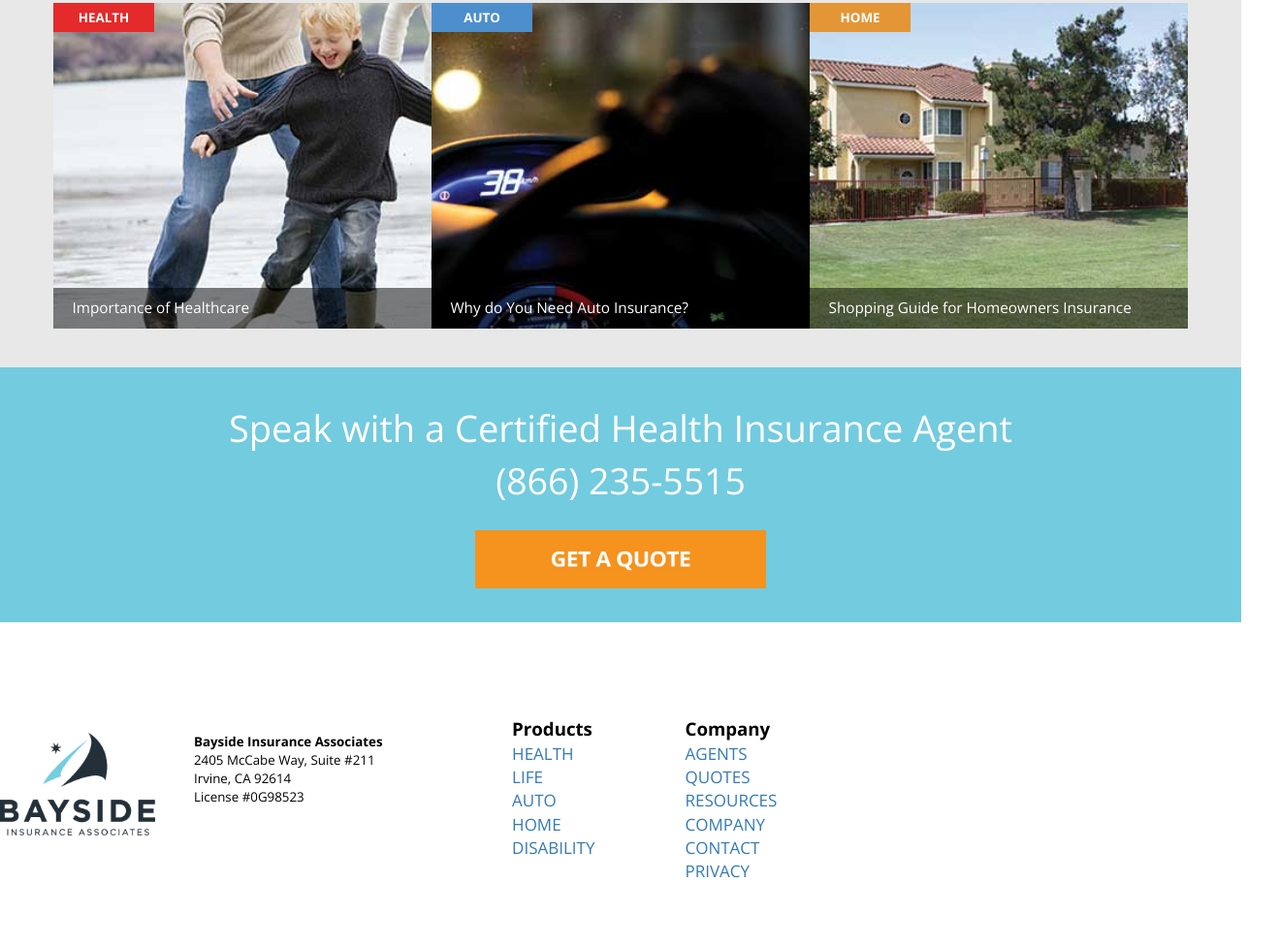
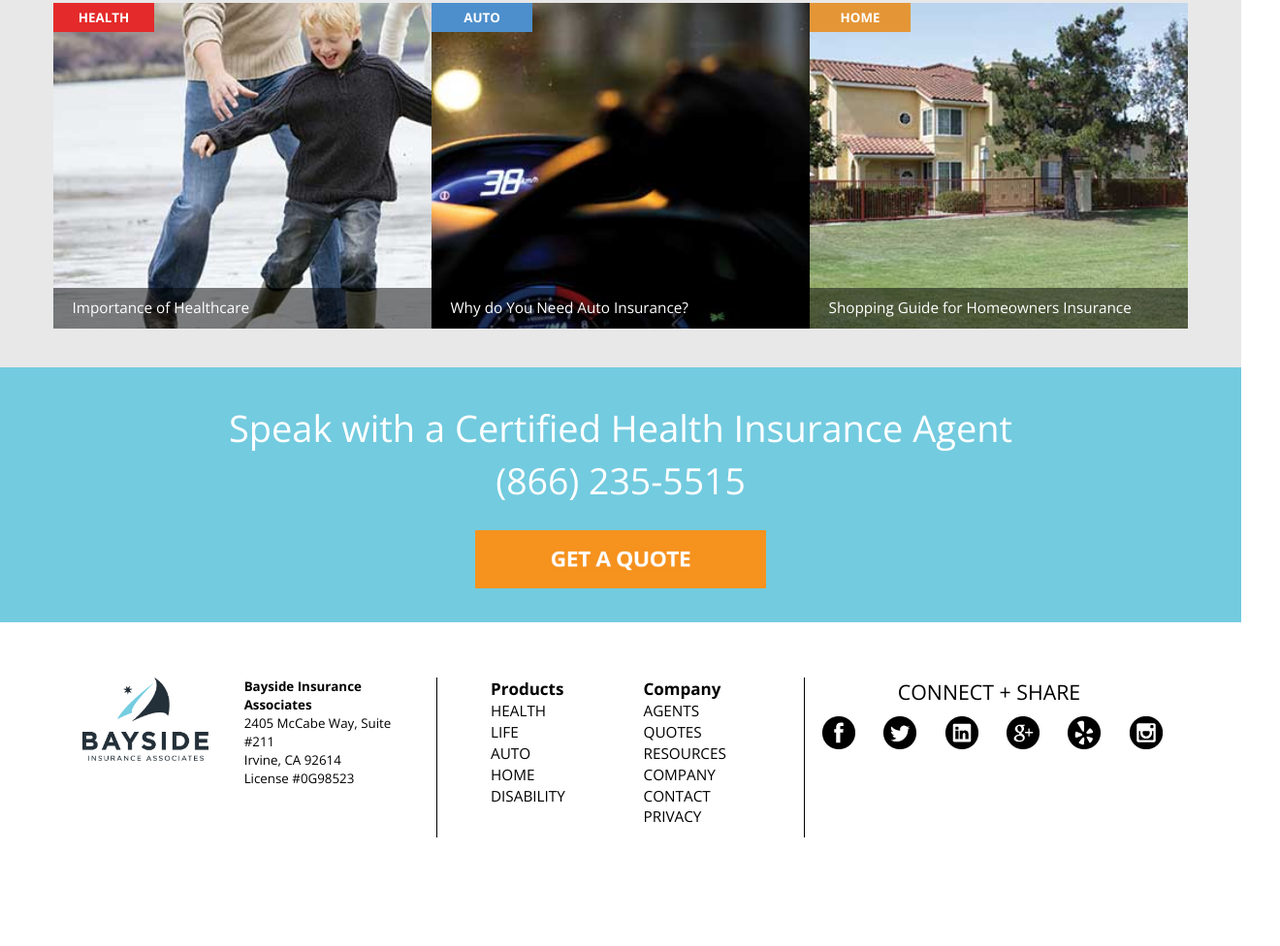
Before and after one commit to ThaoMinhVo/bayside, a plain HTML site: page index.html in a window 1280 px wide. Shown: the part 1281-2257 px from the top of the page at 97% size, 1320 px wide, since content can reach past the window. After the commit the page ends 2202 px from the top, so only its background shows below. Drawn offline with nearby package versions, Linux system fonts and the light colour scheme.

Commit message:
Footer styled and fully responsive. Entire page should be fully responsive. BOOM.

```diff
--- a/css/style.css
+++ b/css/style.css
@@ -69,62 +69,62 @@ h4{
 
 /* Facebook Icon */
 
-#topNav-1-social div#fb{
+#fb{
     background-image: url(../images/Header/icons-fb.png);
     background-repeat: no-repeat;
 }
 
-#topNav-1-social div#fb:hover{
+#fb:hover{
     background-image: url(../images/Header/icon-facebook-blue.png);
 }
 
 /* Twitter Icon */
-#topNav-1-social div#tw{
+#tw{
     background-image: url(../images/Header/icons-tw.png);
     background-repeat: no-repeat;
 }
 
-#topNav-1-social div#tw:hover{
+#tw:hover{
     background-image: url(../images/Header/icon-twitter-blue.png);
 }
 
 /* LinkedIn Icon */
-#topNav-1-social div#in{
+#in{
     background-image: url(../images/Header/icons-in.png);
     background-repeat: no-repeat;
 }
 
-#topNav-1-social div#in:hover{
+#in:hover{
     background-image: url(../images/Header/icon-linkedin-blue.png);
 }
 
 /* GooglePlus Icon */
-#topNav-1-social div#gg{
+#gg{
     background-image: url(../images/Header/icons-gg.png);
     background-repeat: no-repeat;
 }
 
-#topNav-1-social div#gg:hover{
+#gg:hover{
     background-image: url(../images/Header/icon-googleplus-red.png);
 }
 
 /* Yelp Icon */
-#topNav-1-social div#yp{
+#yp{
     background-image: url(../images/Header/icons-yp.png);
     background-repeat: no-repeat;
 }
 
-#topNav-1-social div#yp:hover{
+#yp:hover{
     background-image: url(../images/Header/icon-yelp-red.png);
 }
 
 /* Instagram Icon */
-#topNav-1-social div#ig{
+#ig{
     background-image: url(../images/Header/icons-ig.png);
     background-repeat: no-repeat;
 }
 
-#topNav-1-social div#ig:hover{
+#ig:hover{
     background-image: url(../images/Header/icon-instagram-brown.png);
 }
 
@@ -331,9 +331,52 @@ header .navbar .navbar-nav .nav-gray:hover{
 
 /** Footer **/
 
-footer{
+footer#botNav1{
     color: black;
+    position: relative;
 }
+
+footer#botNav1 ul{
+    list-style-type: none;
+}
+
+footer .container > .row{
+    margin: 5% auto 5%;
+}
+
+#botNav-1-1-1-1, #botNav-1-1-1-2, #botNav-1-1-1-3 {
+    position: relative;
+}
+
+#botNav-1-1-1-1 img{
+    display: block;
+    width: 130px;
+}
+
+#botNav-1-1-1-2{
+    border-left: 1px solid black;
+    border-right: 1px solid black;
+}
+
+#botNav-1-1-1-2 a{
+    text-decoration: none;
+}
+
+#botNav-1-1-1-3 .os-font{
+    text-align: center;
+    margin-bottom: 10px;
+    font-size: 16pt;
+}
+
+
+footer a:link, a:visited {
+    color: black;
+    font-size: .9em;
+}
+
+
+
+
 
 /** MEDIA QUERIES **/
 
@@ -365,6 +408,15 @@ footer{
         height: 238px;
     }
 
+    footer ul{
+        padding-left: 0;
+        padding-top: 10px;
+    }
+
+     #botNav-1-1-1-1 img{
+        width: 240px;
+    }
+
 }
 
 /* x-small screens */
@@ -373,7 +425,6 @@ footer{
         padding-top: 0 px;
         background-color: white;
     }
-
 
     header .navbar{
         margin-top: 185px;
@@ -387,4 +438,18 @@ footer{
         width: 65px;
     }
 
+    /*took out footer in mobile view because nav is always accessable*/
+    #botNav-1-1-1-2{
+        display:none;
+    }
+
+    #botNav-1-1-1-1 a img{
+        display: none;
+    }
+
+    .baysideInfo{
+        text-align: center;
+        border-bottom: 1px solid black;
+    }
+
 }
--- a/index.html
+++ b/index.html
@@ -168,16 +168,16 @@
                 </div><!-- bottomQuoteFooterButton -->
             </div><!-- container -->
         </section><!-- bottomQuoteFooter -->
-        <footer id="botNav1" style="position: relative; left: 0px; bottom: 0px; height: 334px; width: 100%; z-index: 100; min-width: 1320px; /*border-top: solid; border-width: 1px; border-color: black;*/">
-            <div id="botNav-1-1" style="height: 100%; width: 1320px; min-width: 1320px; margin: auto;">
-                <div id="botNav-1-1-1-1" style="height: 100%; width: 440px;float:  left;">
-                    <div style="display: table; height: 100%; width: 100%;">
-                        <div style="display: table-cell; vertical-align: middle;">
-                            <div style="width: 160px; float: left;">
-                                <a href="/Home/"><img src="/images/Header/footer-logo.png" style="display: block; width: 160px;"></a>
+        <footer id="botNav1">
+            <div id="botNav-1-1" class="container">
+                <div class="row">
+                    <div id="botNav-1-1-1-1" class="col-sm-4 col-sm-offset-0">
+                        <div class="row" style="vertical-align: middle;">
+                            <div class="col-sm-12 col-md-4">
+                                <a href="/Home/"><img src="/images/Header/footer-logo.png" style="width: 130px;"></a>
                             </div>
-                            <div style="width: 280px; float: right;">
-                                <ul class="os-font" style="list-style-type: none; font-size: 10pt;">
+                            <div class="col-sm-12 col-md-8 baysideInfo">
+                                <ul class="os-font" style="font-size: 10pt;">
                                     <li><b>Bayside Insurance Associates</b></li>
                                     <li>2405 McCabe Way, Suite #211</li>
                                     <li>Irvine, CA 92614</li>
@@ -186,33 +186,56 @@
                             </div>
                         </div>
                     </div>
-                </div>
-                <div id="botNav-1-1-1-2" style="height: 100%; width: 440px; margin: 0 auto;">
-                    <div style=" height: 60%;width: 1px; background-image: url('/images/careers/line.png');display:  inline-block;margin: 15% 0 0; float: left;"></div>
-                    <div style="width: 49%; height: 100%; float: left;">
-                        <ul style="list-style-type: none; margin: 45% auto; float: right; padding-right:  20%;">
-                            <li class="os-font" style="font-size: 14pt;"><b>Products</b></li>
-                            <a href="/Home/Health/" style="text-decoration: none;"><li class="os-font">HEALTH</li></a>
-                            <a href="/Home/Life/" style="text-decoration: none;"><li class="os-font">LIFE</li></a>
-                            <a href="/Home/Auto/" style="text-decoration: none;"><li class="os-font">AUTO</li></a>
-                            <a href="/Home/Home/" style="text-decoration: none;"><li class="os-font">HOME</li></a>
-                            <a href="/Home/Disability/" style="text-decoration: none;"><li class="os-font">DISABILITY</li></a>
-                        </ul>
+                    <div id="botNav-1-1-1-2" class="col-sm-4 col-xs-12">
+                        <div class="row">
+                            <div class="col-sm-5 col-sm-offset-1 col-md-offset-0 col-lg-offset-0">
+                                <ul>
+                                    <li class="os-font" style="font-weight: 300;"><b>Products</b></li>
+                                    <a href="/Home/Health/"><li class="os-font">HEALTH</li></a>
+                                    <a href="/Home/Life/"><li class="os-font">LIFE</li></a>
+                                    <a href="/Home/Auto/"><li class="os-font">AUTO</li></a>
+                                    <a href="/Home/Home/"><li class="os-font">HOME</li></a>
+                                    <a href="/Home/Disability/"><li class="os-font">DISABILITY</li></a>
+                                </ul>
+                            </div>
+                            <div class="col-sm-5">
+                                <ul>
+                                    <li class="os-font" style="font-weight: 300;"><b>Company</b></li>
+                                    <a href="/Home/Agents2/"><li class="os-font">AGENTS</li></a>
+                                    <a href="/Quote/"><li class="os-font">QUOTES</li></a>
+                                    <a href="http://resources.baysidequote.com/"><li class="os-font">RESOURCES</li></a>
+                                    <a href="/Home/Company/#h-main-2/"><li class="os-font">COMPANY</li></a>
+                                    <a href="/Home/Contact/"><li class="os-font">CONTACT</li></a>
+                                    <a href="/Home/Privacy/"><li class="os-font">PRIVACY</li></a>
+                                </ul>
+                            </div>
+                        </div><!-- row -->
                     </div>
-                    <div style=" height: 60%;width: 1px; background-image: url('/images/careers/line.png');display:  inline-block;margin: 15% 0 0; float: right;"></div>
-                    <div style="width: 49%; height: 100%; float: right;">
-                        <ul style="list-style-type: none; margin: 45% auto; padding-left: 20%; float: left;">
-                            <li class="os-font" style="font-size: 14pt;"><b>Company</b></li>
-                            <a href="/Home/Agents2/" style="text-decoration: none;"><li class="os-font">AGENTS</li></a>
-                            <a href="/Quote/" style="text-decoration: none;"><li class="os-font">QUOTES</li></a>
-                            <a href="http://resources.baysidequote.com/" style="text-decoration: none;"><li class="os-font">RESOURCES</li></a>
-                            <a href="/Home/Company/#h-main-2/" style="text-decoration: none;"><li class="os-font">COMPANY</li></a>
-                            <a href="/Home/Contact/" style="text-decoration: none;"><li class="os-font">CONTACT</li></a>
-                            <a href="/Home/Privacy/" style="text-decoration: none;"><li class="os-font">PRIVACY</li></a>
-                        </ul>
+                    <div id="botNav-1-1-1-3" class="col-sm-4 col-xs-12">
+                        <div class="row">
+                            <div class="os-font col-xs-12">CONNECT + SHARE</div>
+                            <a class="col-xs-2" href="https://www.facebook.com/BaysideInsurance" target="_blank">
+                                <div id="fb" class="topNavIcons"></div>
+                            </a>
+                            <a class="col-xs-2" href="https://twitter.com/BaysideIns" target="_blank">
+                                <div id="tw" class="topNavIcons"></div>
+                            </a>
+                            <a class="col-xs-2" href="https://www.linkedin.com/company/bayside-insurance-associates-inc-?trk=biz-companies-cym" target="_blank">
+                                <div id="in" class="topNavIcons"></div>
+                            </a>
+                            <a class="col-xs-2" href="https://plus.google.com/106157510194313047793/posts" target="_blank">
+                                <div id="gg" class="topNavIcons"></div>
+                            </a>
+                            <a class="col-xs-2" href="http://www.yelp.com/biz/bayside-insurance-associates-inc-irvine" target="_blank">
+                                <div id="yp" class="topNavIcons"></div>
+                            </a>
+                            <a class="col-xs-2" href="https://instagram.com/baysidequote/" target="_blank">
+                                <div id="ig" class="topNavIcons"></div>
+                            </a>
+                        </div><!-- row (social-nav)-->
                     </div>
-                </div>
-            </div>
+                </div><!-- row -->
+            </div><!-- container -->
         </footer>
     </div><!-- main -->
 
```
